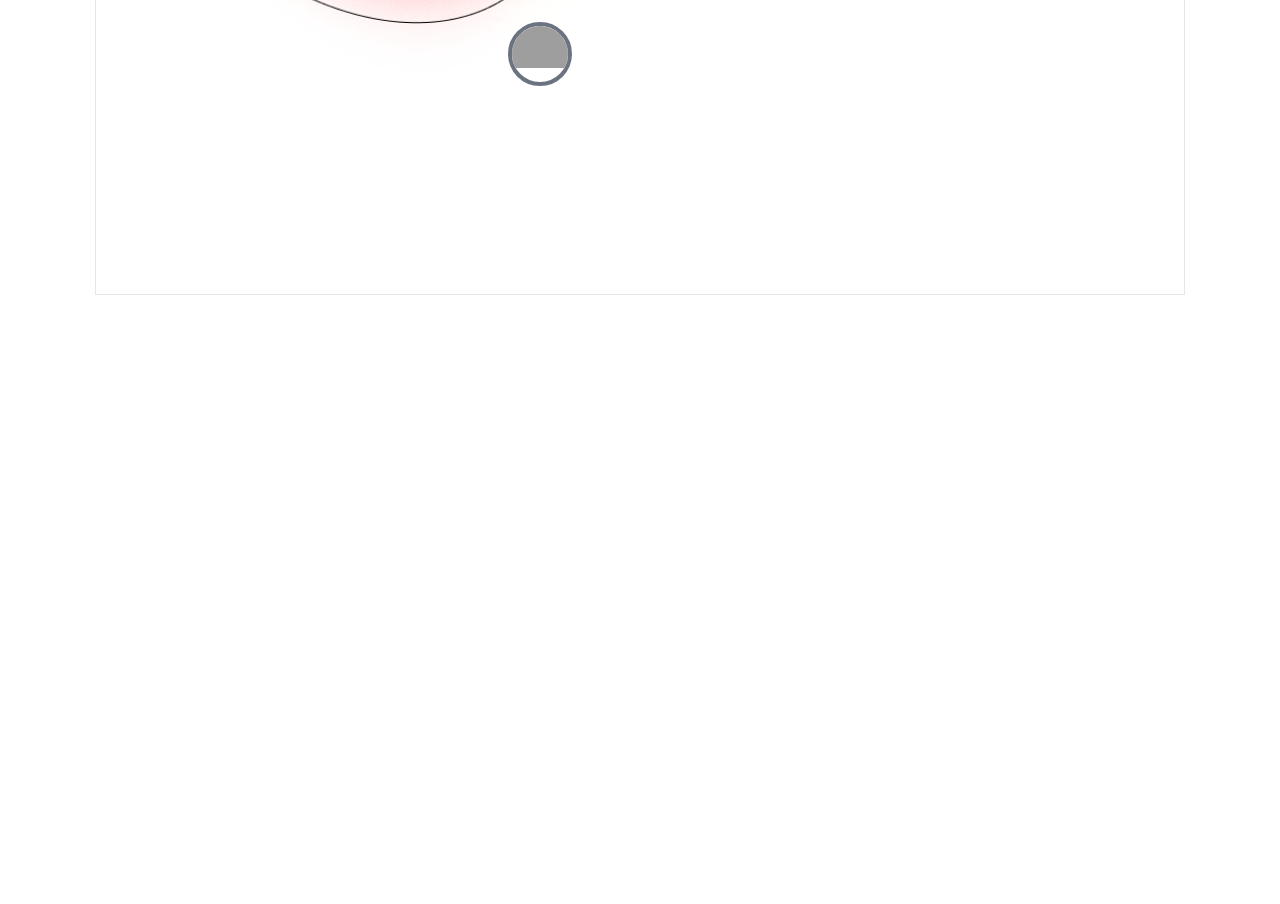
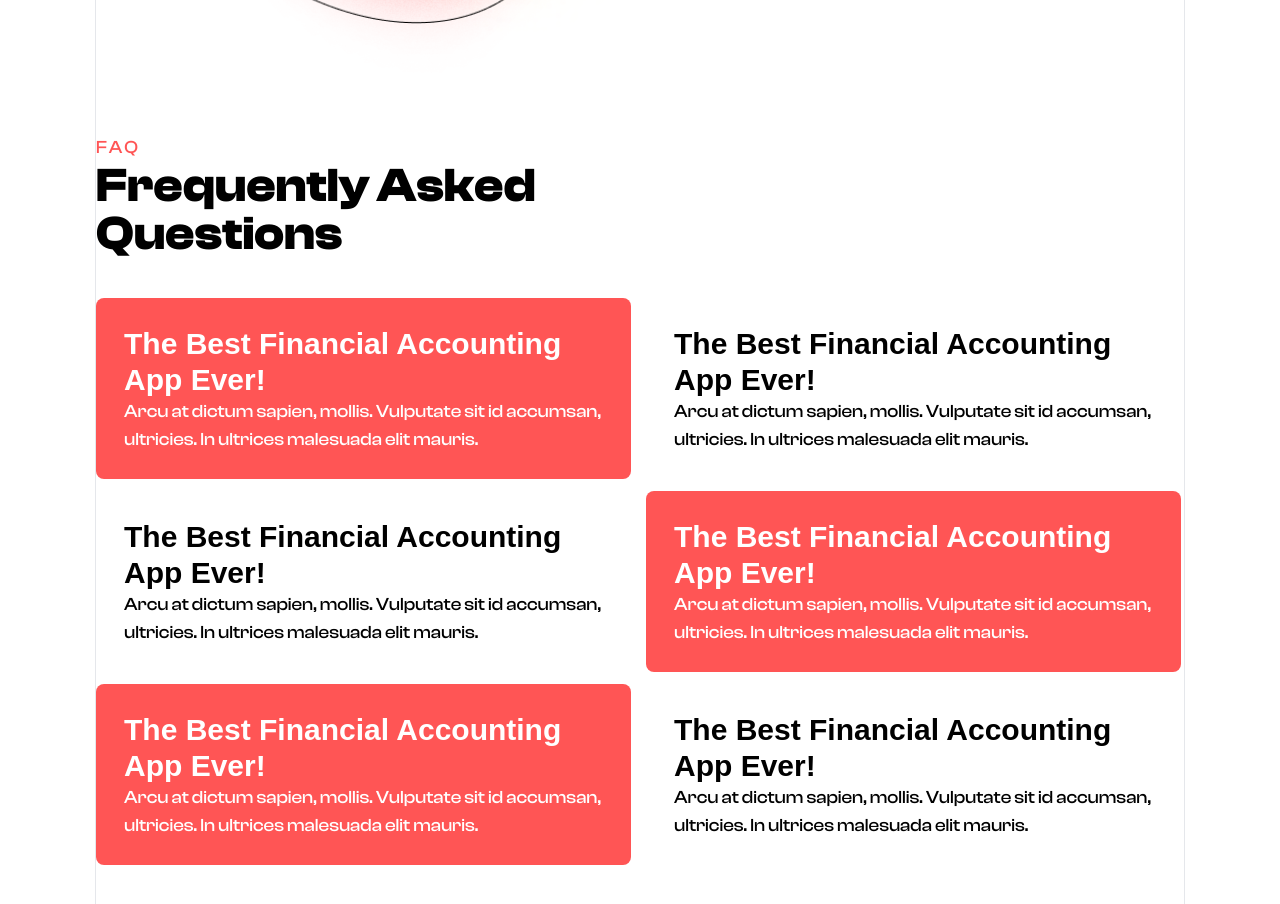
Before and after one commit to AM-Raju/uiFry-client, a Next.js app: page / in a window 1280 px wide. Shown: the part 3640-4544 px from the top of the page. Before the commit the page ends 3935 px from the top, so only its background shows below. Built offline with nearby package versions, Linux system fonts and the light colour scheme; grey boxes are pictures that could not be loaded; a web font is replaced by a local one.

Commit message:
FAQ Section done

```diff
--- a/src/app/(homeLayout)/page.tsx
+++ b/src/app/(homeLayout)/page.tsx
@@ -1,5 +1,6 @@
 import Advantages from "@/components/home/Advantages";
 import Banner from "@/components/home/Banner";
+import FAQ from "@/components/home/FAQ";
 import Features from "@/components/home/Features";
 import Testimonial from "@/components/home/Testimonial";
 
@@ -10,6 +11,7 @@ const HomePage = () => {
       <Features></Features>
       <Advantages></Advantages>
       <Testimonial></Testimonial>
+      <FAQ></FAQ>
     </div>
   );
 };
--- /dev/null
+++ b/src/components/home/FAQ.tsx
@@ -0,0 +1,75 @@
+import React from "react";
+
+const FAQ = () => {
+  return (
+    <div className="mt-56">
+      <div>
+        <h3 className="text-lg font-medium text-[#ff5555] uppercase tracking-widest">
+          FAQ
+        </h3>
+        <h2 className="text-5xl font-bold max-w-[14ch]">
+          Frequently Asked Questions
+        </h2>
+      </div>
+      {/* Questions Sections */}
+      <div className="mt-10 grid grid-cols-2 gap-3">
+        <div className="w-[535px] h-[181px] bg-[#ff5555] rounded-lg p-7 text-white">
+          <h3 className="font-semibold  text-3xl">
+            The Best Financial Accounting App Ever!
+          </h3>
+          <p className="font-medium text-lg">
+            Arcu at dictum sapien, mollis. Vulputate sit id accumsan, ultricies.
+            In ultrices malesuada elit mauris.
+          </p>
+        </div>
+        <div className="w-[535px] h-[181px]  rounded-lg p-7 text-black">
+          <h3 className="font-semibold  text-3xl">
+            The Best Financial Accounting App Ever!
+          </h3>
+          <p className="font-medium text-lg">
+            Arcu at dictum sapien, mollis. Vulputate sit id accumsan, ultricies.
+            In ultrices malesuada elit mauris.
+          </p>
+        </div>
+        <div className="w-[535px] h-[181px]  rounded-lg p-7 text-black">
+          <h3 className="font-semibold  text-3xl">
+            The Best Financial Accounting App Ever!
+          </h3>
+          <p className="font-medium text-lg">
+            Arcu at dictum sapien, mollis. Vulputate sit id accumsan, ultricies.
+            In ultrices malesuada elit mauris.
+          </p>
+        </div>
+        <div className="w-[535px] h-[181px] bg-[#ff5555] rounded-lg p-7 text-white">
+          <h3 className="font-semibold  text-3xl">
+            The Best Financial Accounting App Ever!
+          </h3>
+          <p className="font-medium text-lg">
+            Arcu at dictum sapien, mollis. Vulputate sit id accumsan, ultricies.
+            In ultrices malesuada elit mauris.
+          </p>
+        </div>
+        <div className="w-[535px] h-[181px] bg-[#ff5555] rounded-lg p-7 text-white">
+          <h3 className="font-semibold  text-3xl">
+            The Best Financial Accounting App Ever!
+          </h3>
+          <p className="font-medium text-lg">
+            Arcu at dictum sapien, mollis. Vulputate sit id accumsan, ultricies.
+            In ultrices malesuada elit mauris.
+          </p>
+        </div>
+        <div className="w-[535px] h-[181px]  rounded-lg p-7 text-black">
+          <h3 className="font-semibold  text-3xl">
+            The Best Financial Accounting App Ever!
+          </h3>
+          <p className="font-medium text-lg">
+            Arcu at dictum sapien, mollis. Vulputate sit id accumsan, ultricies.
+            In ultrices malesuada elit mauris.
+          </p>
+        </div>
+      </div>
+    </div>
+  );
+};
+
+export default FAQ;
```
Also changed, not shown: src/components/home/Testimonial.tsx (+1 -1 lines).
